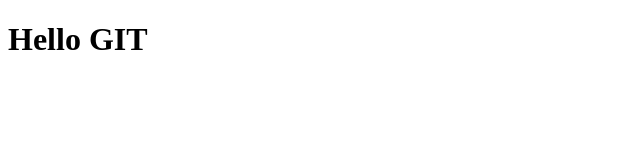
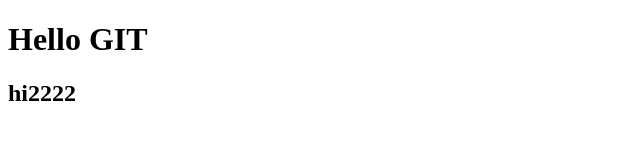
Before and after one commit to codeofmagic1/GIT_start, a plain HTML site: page index.html in a window 1280 px wide. Shown: the whole page, without its empty margins (0-640 px from the left). Drawn offline with Linux system fonts and the light colour scheme.

Commit message:
edit index

```diff
--- a/index.html
+++ b/index.html
@@ -7,5 +7,6 @@
 </head>
 <body>
     <h1>Hello GIT</h1>
+    <h2>hi2222</h2>
 </body>
 </html>
```
